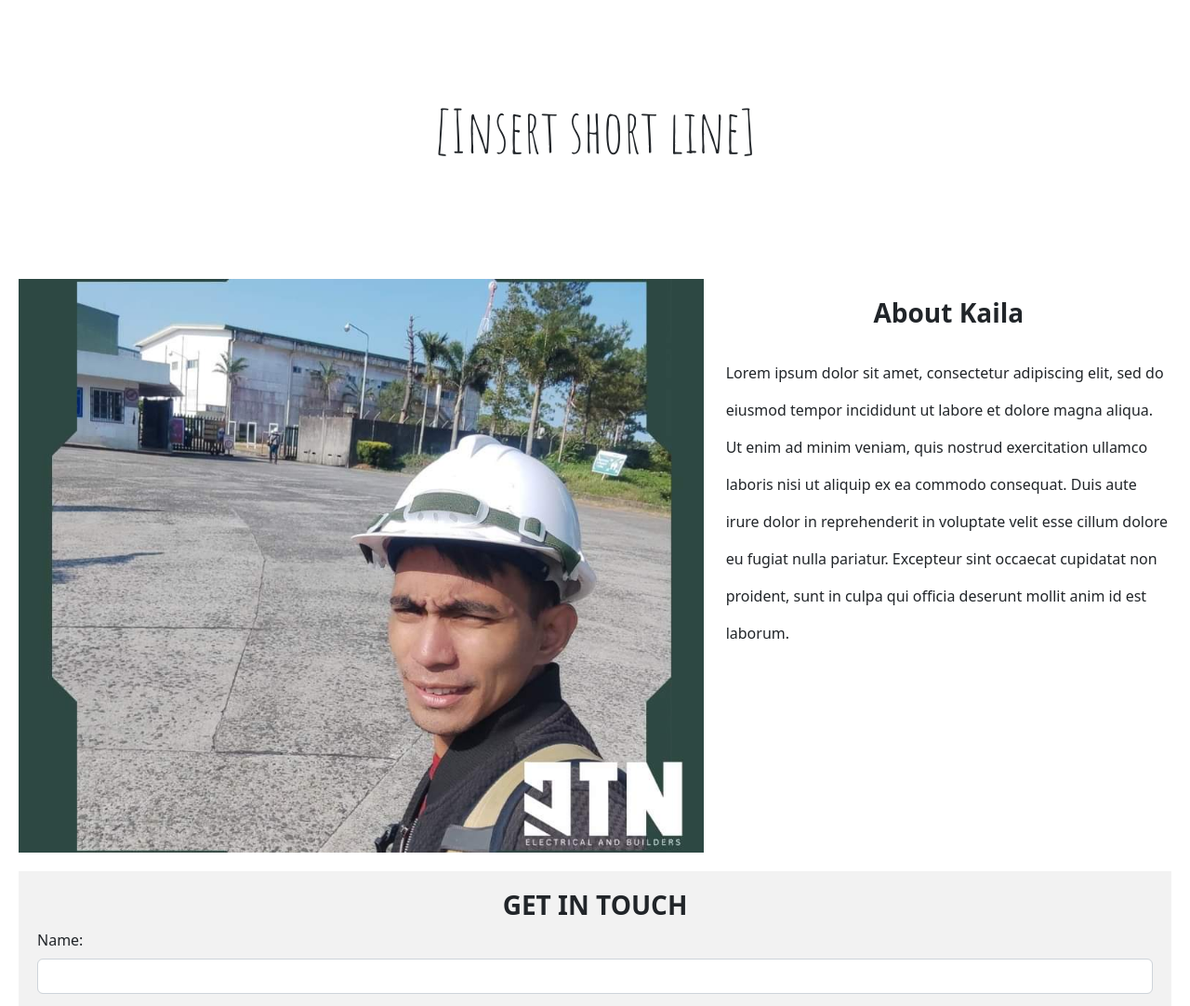
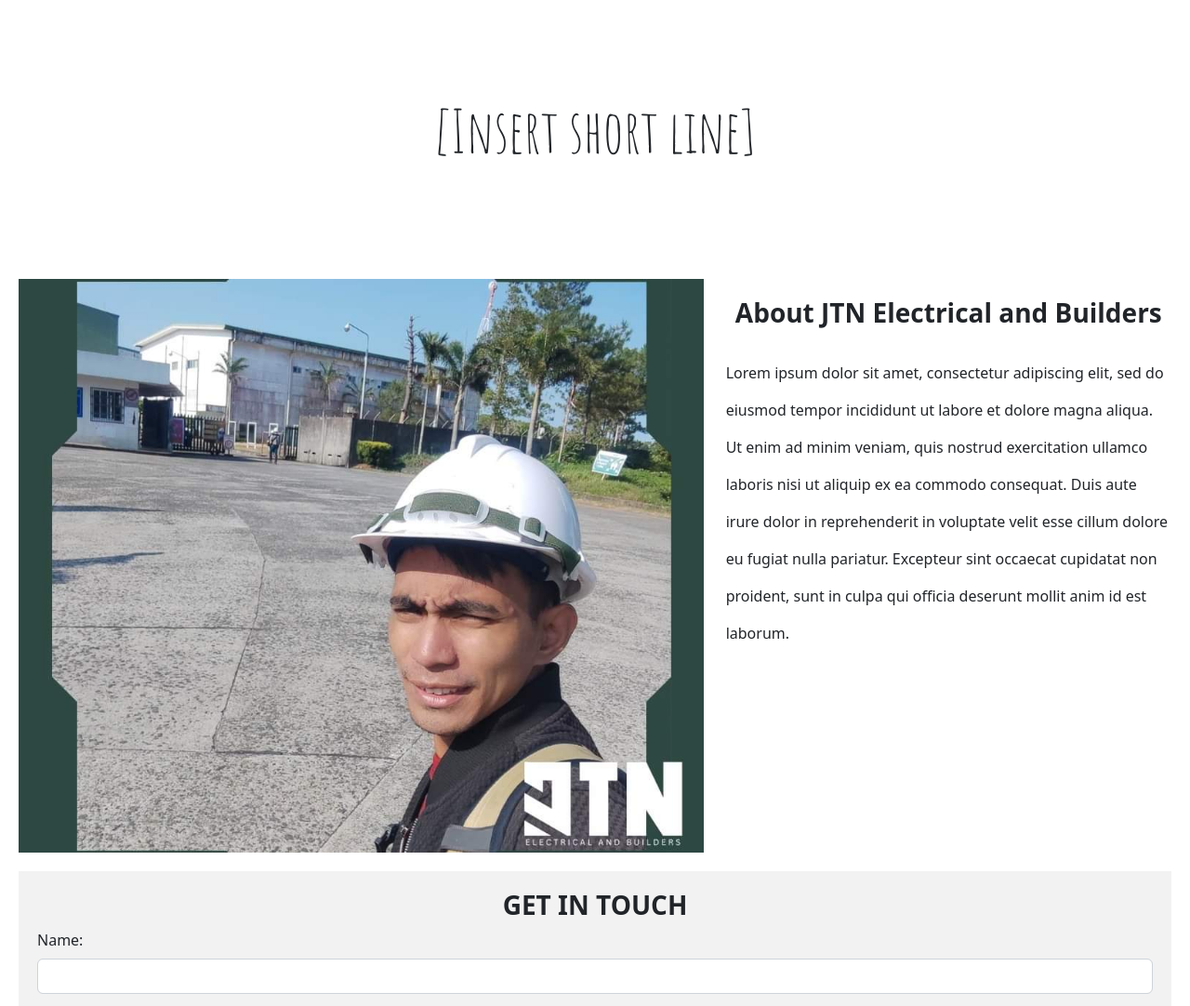
Before and after one commit to yen93/Josep, a plain HTML site: page index.html in a window 1280 px wide. Shown: the part 1347-2429 px from the top of the page at 93% size. Drawn offline with nearby package versions, Linux system fonts and the light colour scheme; files that its build step writes are made by us from their sources.

Commit message:
Update index.html

```diff
--- a/index.html
+++ b/index.html
@@ -79,7 +79,7 @@
         <img src="images/sep.jpg" style="width:100%; margin-left: 20px;">
       </div>
       <div class="col-lg-5">
-        <h3 style="padding-top:20px;"> About Kaila</h3>
+        <h3 style="padding-top:20px;"> About JTN Electrical and Builders</h3>
         <p style="padding: 20px; line-height:2.5;">Lorem ipsum dolor sit amet, consectetur adipiscing elit, sed do eiusmod tempor incididunt ut labore et dolore magna aliqua. Ut enim ad minim veniam, quis nostrud exercitation ullamco laboris nisi ut aliquip ex ea commodo consequat. Duis aute irure dolor in reprehenderit in voluptate velit esse cillum dolore eu fugiat nulla pariatur. Excepteur sint occaecat cupidatat non proident, sunt in culpa qui officia deserunt mollit anim id est laborum.</p>
       </div>
     </div>
```
